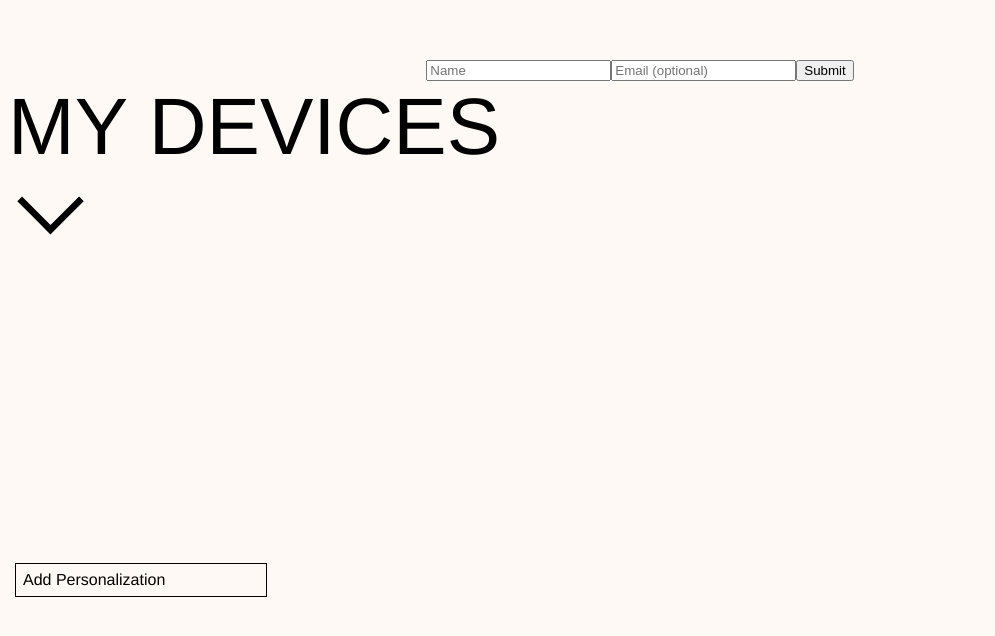
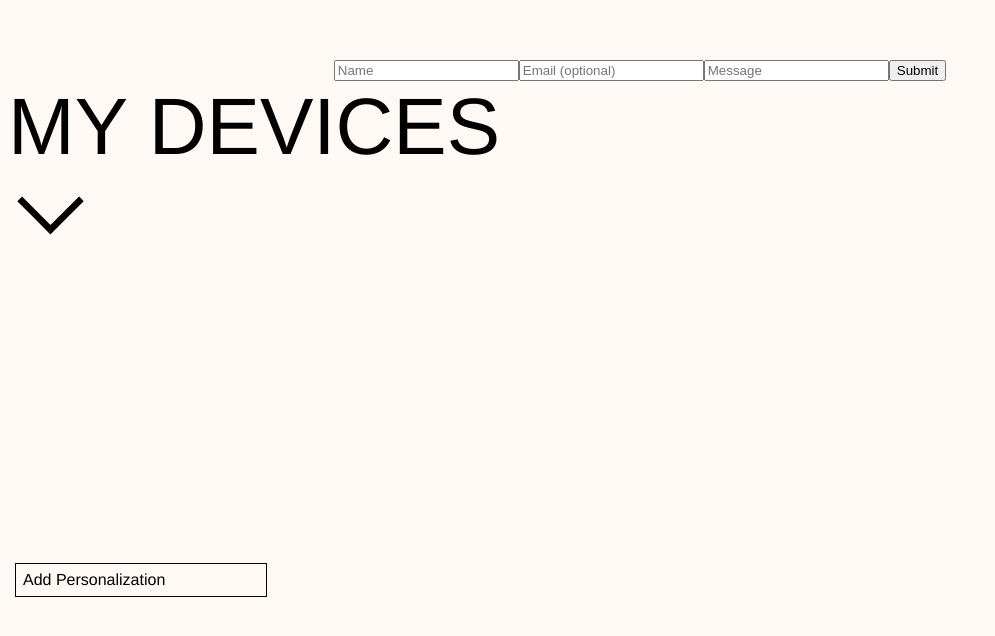
Before and after one commit to lucyking140/our-machines, a Next.js app: page / in a window 1280 px wide. Shown: the part 188-824 px from the top of the page, without its empty margins (0-995 px from the left). Built offline with nearby package versions, Linux system fonts and the light colour scheme.

Commit message:
new example

```diff
--- a/src/components/FeedbackForm.tsx
+++ b/src/components/FeedbackForm.tsx
@@ -1,23 +1,77 @@
-"use client";
+'use client';
+
+import { useState } from 'react';
+// import { Alert } from './alert';
+// import { Card } from './card';
 
 export function FeedbackForm() {
+    const [status, setStatus] = useState(null);
+    const [error, setError] = useState(null);
+
     const handleFormSubmit = async (event) => {
         event.preventDefault();
-    const formData = new FormData(event.target);
-    await fetch("../../public/form.html", {
-      method: "POST",
-      headers: { "Content-Type": "application/x-www-form-urlencoded" },
-      body: new URLSearchParams(formData).toString(),
+        try {
+            setStatus('pending');
+            setError(null);
+            const myForm = event.target;
+            const formData = new FormData(myForm);
+            const res = await fetch('/form.html', {
+                method: 'POST',
+                headers: { 'Content-Type': 'application/x-www-form-urlencoded' },
+                body: new URLSearchParams(formData).toString()
             });
-    // Success and error handling ...
+            if (res.status === 200) {
+                setStatus('ok');
+            } else {
+                setStatus('error');
+                setError(`${res.status} ${res.statusText}`);
+            }
+        } catch (e) {
+            setStatus('error');
+            setError(`${e}`);
+        }
     };
 
     return (
-    <form name="feedback" onSubmit={handleFormSubmit}>
+        <div className="w-full md:max-w-md">
+                <form name="feedback" onSubmit={handleFormSubmit} className="flex flex-col gap-3 align-center">
                     <input type="hidden" name="form-name" value="feedback" />
-      <input name="name" type="text" placeholder="Name" required />
-      <input name="email" type="text" placeholder="Email (optional)" />
-      <button type="submit">Submit</button>
+                    <input name="name" type="text" placeholder="Name" required className="input" />
+                    <input name="email" type="email" placeholder="Email (optional)" className="input" />
+                    <input name="message" type="text" placeholder="Message" required className="input" />
+                    <button className="btn" type="submit" disabled={status === 'pending'}>
+                        Submit
+                    </button>
+                    {status === 'ok' && <div> Submitted!</div>}
+                    {status === 'error' && <div>{error}</div>}
                 </form>
+        </div>
     );
 }
+
+// "use client";
+
+// export function FeedbackForm() {
+//   const handleFormSubmit = async (event) => {
+//     event.preventDefault();
+//     const formData = new FormData(event.target);
+//     await fetch("../../form.html", {
+//       method: "POST",
+//         headers: { "Content-Type": "application/x-www-form-urlencoded" },
+//         body: new URLSearchParams(formData).toString(),
+//     });
+//     // Success and error handling ...
+//     // console.log("result: ", result);
+//   };
+
+
+
+//   return (
+//     <form name="feedback" onSubmit={handleFormSubmit}>
+//       <input type="hidden" name="form-name" value="feedback" />
+//       <input name="name" type="text" placeholder="Name" required />
+//       <input name="email" type="text" placeholder="Email (optional)" />
+//       <button type="submit">Submit</button>
+//     </form>
+//   );
+// }
```
Also changed, not shown: public/form.html (+11 -5 lines). Lines whose indentation alone changed are shown as unchanged.
